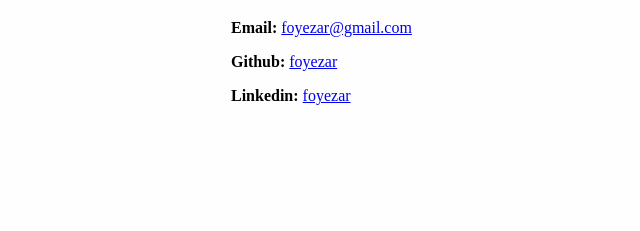
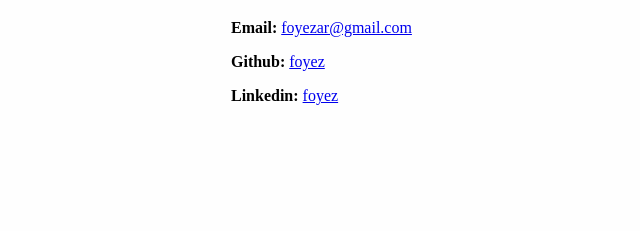
Before and after one commit to foyez/gatsby-blog, a Gatsby site: page /contact in a window 1280 px wide. Shown: the part 221-452 px from the top of the page, 34-674 px from the left. Built offline with nearby package versions, Linux system fonts and the light colour scheme; Gatsby itself is replaced by a stand-in of ours.

Commit message:
Update contact.js

```diff
--- a/src/pages/contact.js
+++ b/src/pages/contact.js
@@ -11,10 +11,10 @@
       <strong>Email:</strong> <a href='foyezar[AT]gmail[DOT]com' rel='noopener noreferrer' target='_blank'>foyezar@gmail.com</a>
     </p>
     <p>
-      <strong>Github:</strong> <a href='https://github.com/foyezar' rel='noopener noreferrer' target='_blank'>foyezar</a>
+      <strong>Github:</strong> <a href='https://github.com/foyez' rel='noopener noreferrer' target='_blank'>foyez</a>
     </p>
     <p>
-      <strong>Linkedin:</strong> <a href='https://www.linkedin.com/in/foyezar' rel='noopener noreferrer' target='_blank'>foyezar</a>
+      <strong>Linkedin:</strong> <a href='https://www.linkedin.com/in/foyez' rel='noopener noreferrer' target='_blank'>foyez</a>
     </p>
   </Layout>
 )
```
